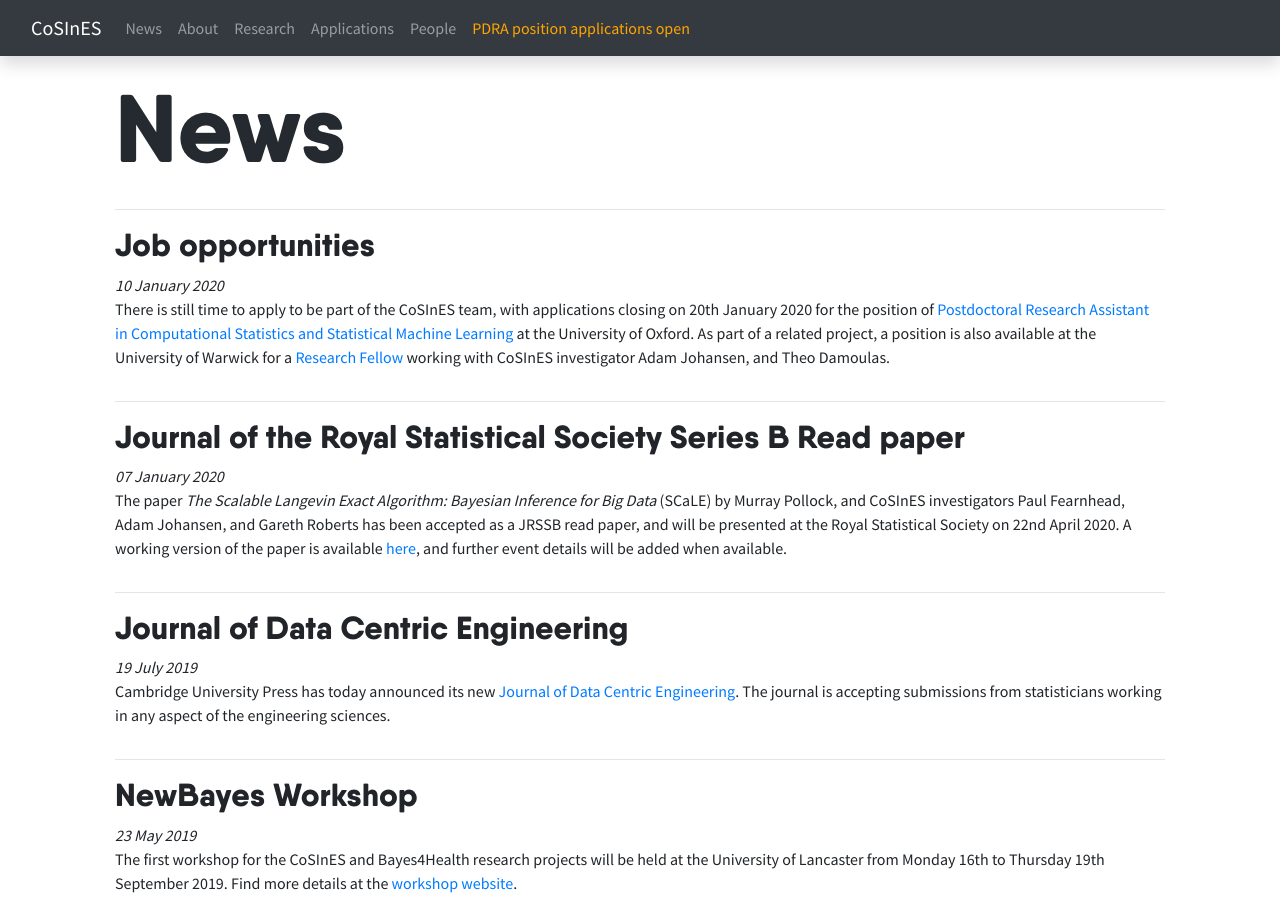
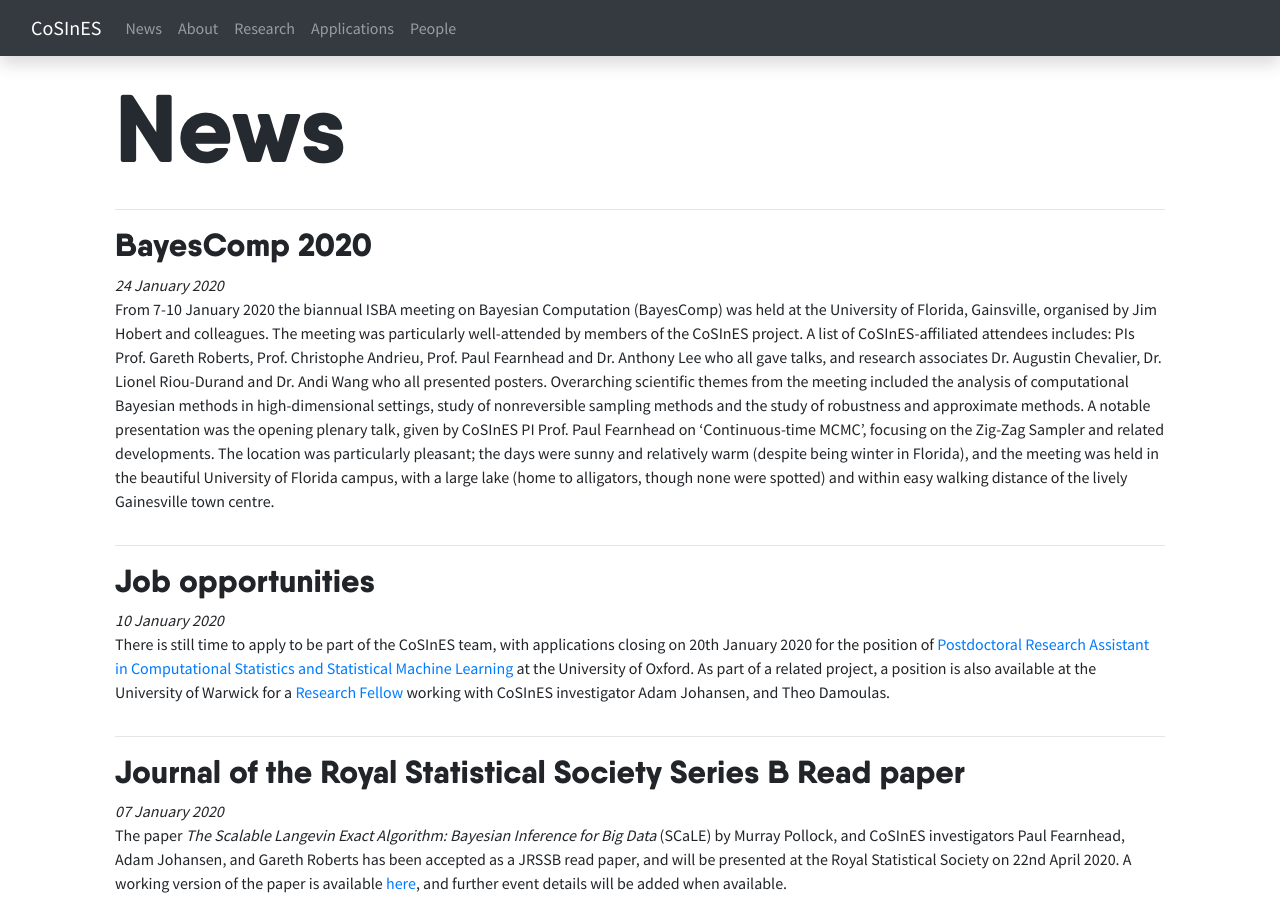
Before and after one commit to cosines-web/cosines-web.github.io, a Jekyll site: the page built from news.html, in a window 1280 px wide and 900 px high. Built offline with Jekyll 4.4.1, drawn with Linux system fonts in a browser that asks for light colours; nearby versions of some CDN libraries.

Commit message:
Added BayesComp news, removed job link

```diff
--- a/_layouts/default.html
+++ b/_layouts/default.html
@@ -38,9 +38,6 @@
 						<!--<li class="nav-item">
 							<a class=" nav-link-highlight nav-link" href="https://www.lancaster.ac.uk/newbayes/workshop/">Workshop: 19th September 2019</a>
 						</li>-->
-						<li class="nav-item">
-							<a class=" nav-link-highlight nav-link" href="https://my.corehr.com/pls/uoxrecruit/erq_jobspec_version_4.display_form?p_company=10&p_internal_external=E&p_display_in_irish=N&p_process_type=&p_applicant_no=&p_form_profile_detail=&p_display_apply_ind=Y&p_refresh_search=Y&p_recruitment_id=144065">PDRA position applications open</a>
-						</li>
 					</ul>
 				</div>
 			</div>
--- a/news.html
+++ b/news.html
@@ -9,6 +9,22 @@ title: News
 	<div class="row">
 		<div class="col-md-12">
 			<h1>News</h1>
+		</div>
+	</div>
+
+	<hr />
+
+	<div class="row">
+		<div class="col-md-12">
+			<h3>BayesComp 2020</h3>
+			<em>24 January 2020</em>
+			<p>
+				From 7-10 January 2020 the biannual ISBA meeting on Bayesian Computation (BayesComp) was held at the University of Florida, Gainsville, organised by Jim Hobert and colleagues. The meeting was particularly well-attended by members of the CoSInES project. A list of CoSInES-affiliated attendees includes: PIs Prof. Gareth Roberts, Prof. Christophe Andrieu, Prof. Paul Fearnhead and Dr. Anthony Lee who all gave talks, and research associates Dr. Augustin Chevalier, Dr. Lionel Riou-Durand and Dr. Andi Wang who all presented posters.
+
+				Overarching scientific themes from the meeting included the analysis of computational Bayesian methods in high-dimensional settings, study of nonreversible sampling methods and the study of robustness and approximate methods. A notable presentation was the opening plenary talk, given by CoSInES PI Prof. Paul Fearnhead on ‘Continuous-time MCMC’, focusing on the Zig-Zag Sampler and related developments.
+
+				The location was particularly pleasant; the days were sunny and relatively warm (despite being winter in Florida), and the meeting was held in the beautiful University of Florida campus, with a large lake (home to alligators, though none were spotted) and within easy walking distance of the lively Gainesville town centre.
+			</p>
 		</div>
 	</div>
 
```
